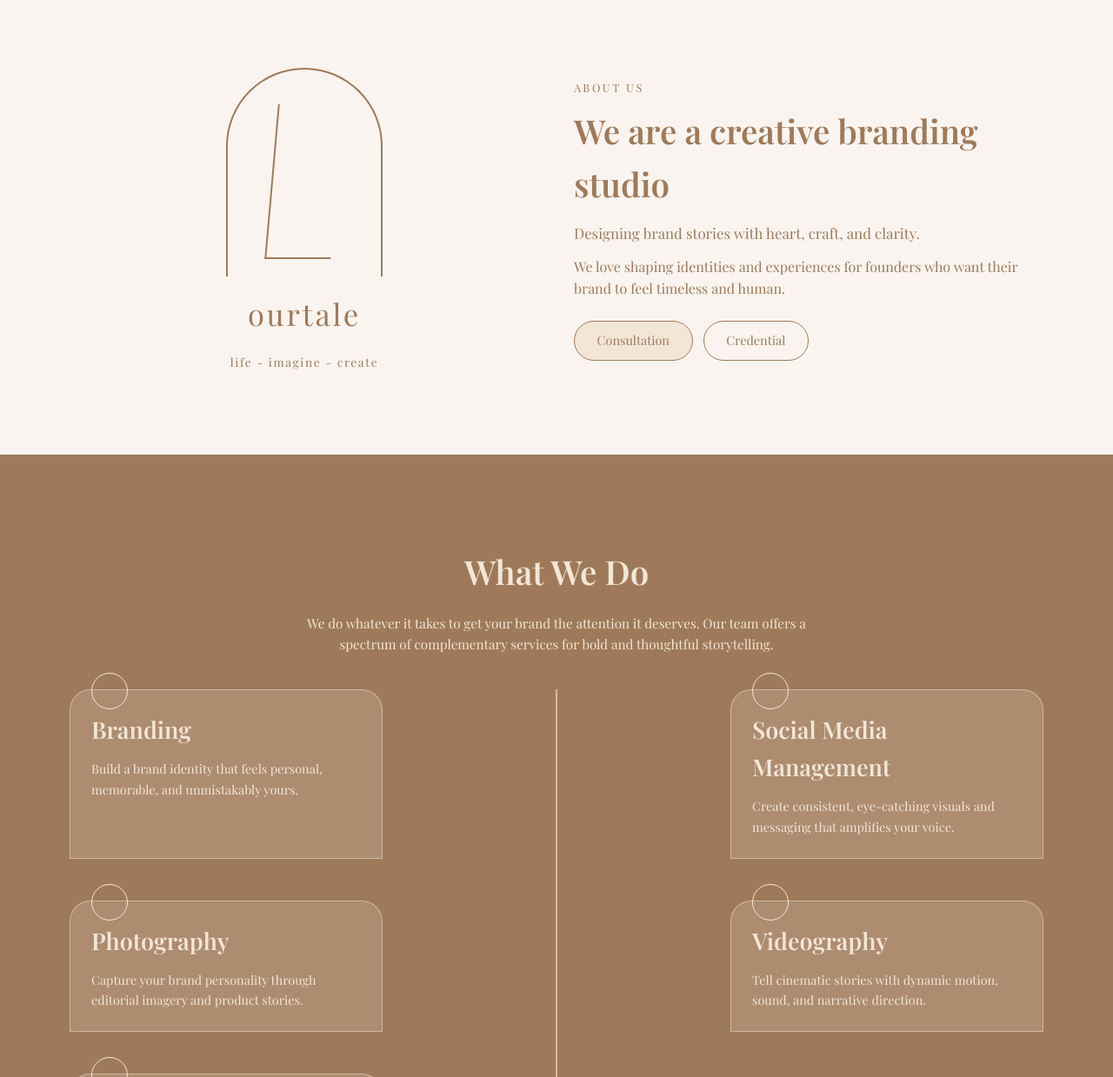
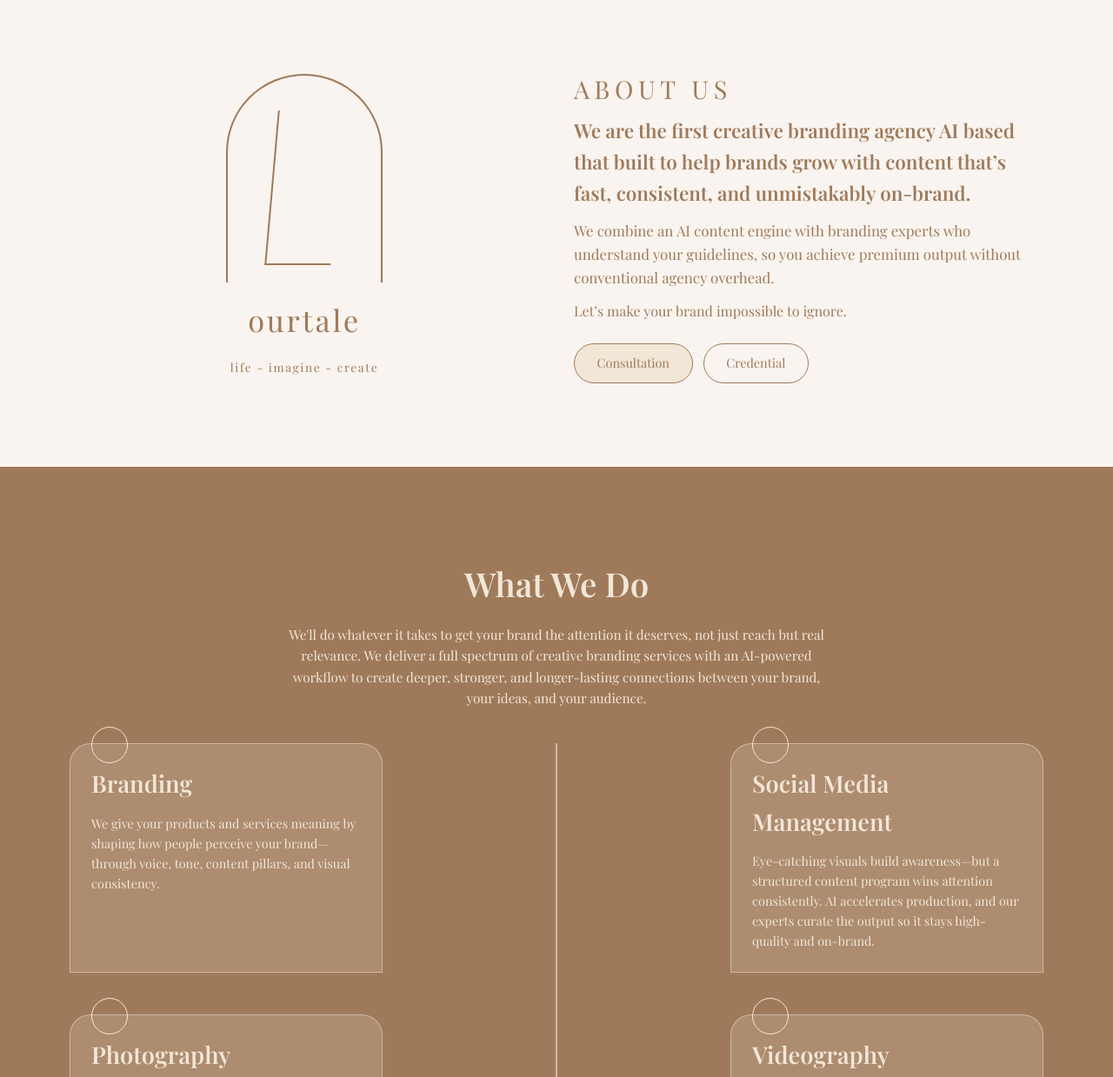
Before and after one commit to dnizdz/Steven-landing-page, a plain HTML site: page index.html in a window 1280 px wide. Shown: the part 100-1339 px from the top of the page at 87% size. Drawn offline with nearby package versions, Linux system fonts and the light colour scheme.

Commit message:
Add configurable font sizes

```diff
--- a/config.json
+++ b/config.json
@@ -7,8 +7,24 @@
     "secondaryColor": "#f2e6d7",
     "backgroundColor": "#f9f4ef",
     "fontFamily": "'Playfair Display', serif",
-    "headingSize": "2.4rem",
-    "bodySize": "1rem"
+    "fontSizes": {
+      "body": "1rem",
+      "brand": "1.7rem",
+      "nav": "0.95rem",
+      "hero-mark": "2.15rem",
+      "tagline": "0.85rem",
+      "hero-title": "1.4rem",
+      "eyebrow": "1.8rem",
+      "hero-subtitle": "1.05rem",
+      "hero-body": "1rem",
+      "cta": "0.9rem",
+      "section-title": "2.4rem",
+      "section-body": "0.95rem",
+      "card-title": "1.7rem",
+      "card-body": "0.9rem",
+      "work-label": "0.9rem",
+      "footer": "0.85rem"
+    }
   },
   "nav": {
     "brand": "ourtale",
@@ -23,9 +39,9 @@
   },
   "hero": {
     "eyebrow": "About Us",
-    "title": "We are a creative branding studio",
-    "subtitle": "Designing brand stories with heart, craft, and clarity.",
-    "body": "We love shaping identities and experiences for founders who want their brand to feel timeless and human.",
+    "title": "We are the first creative branding agency AI based that built to help brands grow with content that’s fast, consistent, and unmistakably on-brand.",
+    "subtitle": "We combine an AI content engine with branding experts who understand your guidelines, so you achieve premium output without conventional agency overhead.",
+    "body": "Let’s make your brand impossible to ignore.",
     "tagline": "life - imagine - create",
     "ctaText": "Consultation",
     "ctaLink": "#contact",
@@ -36,28 +52,28 @@
   },
   "services": {
     "title": "What We Do",
-    "intro": "We do whatever it takes to get your brand the attention it deserves. Our team offers a spectrum of complementary services for bold and thoughtful storytelling."
+    "intro": "We'll do whatever it takes to get your brand the attention it deserves, not just reach but real relevance. We deliver a full spectrum of creative branding services with an AI-powered workflow to create deeper, stronger, and longer-lasting connections between your brand, your ideas, and your audience."
   },
   "features": [
     {
       "title": "Branding",
-      "description": "Build a brand identity that feels personal, memorable, and unmistakably yours."
+      "description": "We give your products and services meaning by shaping how people perceive your brand—through voice, tone, content pillars, and visual consistency."
     },
     {
       "title": "Social Media Management",
-      "description": "Create consistent, eye-catching visuals and messaging that amplifies your voice."
+      "description": "Eye-catching visuals build awareness—but a structured content program wins attention consistently. AI accelerates production, and our experts curate the output so it stays high-quality and on-brand."
     },
     {
       "title": "Photography",
-      "description": "Capture your brand personality through editorial imagery and product stories."
+      "description": "We transform your simple product photos into professional, brand-consistent visuals. With AI-powered enhancement and expert curation, we refine backgrounds, lighting, color, and composition to match your brand guidelines—so every product looks premium across every post."
     },
     {
       "title": "Videography",
-      "description": "Tell cinematic stories with dynamic motion, sound, and narrative direction."
+      "description": "We transform your simple product photos into professional commercial product videos. We craft strong hooks, clean motion, and clear messaging so your product looks premium, your brand looks credible, and your content drives action."
     },
     {
       "title": "Reels & TikTok Management",
-      "description": "Plan, shoot, and edit short-form content built for engagement and growth."
+      "description": "We support you from concept to execution such as storylines, copywriting, trend/audio recommendations, and content guidance."
     }
   ],
   "works": {
--- a/main.js
+++ b/main.js
@@ -90,8 +90,11 @@ const applyTheme = (theme) => {
   root.style.setProperty("--secondary-color", theme.secondaryColor);
   root.style.setProperty("--background-color", theme.backgroundColor);
   root.style.setProperty("--font-family", theme.fontFamily);
-  root.style.setProperty("--heading-size", theme.headingSize);
-  root.style.setProperty("--body-size", theme.bodySize);
+  if (theme.fontSizes) {
+    Object.entries(theme.fontSizes).forEach(([key, value]) => {
+      root.style.setProperty(`--size-${key}`, value);
+    });
+  }
 };
 
 const setDocumentTitle = (config) => {
--- a/styles.css
+++ b/styles.css
@@ -13,7 +13,7 @@
 
 body {
   font-family: var(--font-family);
-  font-size: var(--body-size);
+  font-size: var(--size-body);
   background: var(--background-color);
   color: var(--primary-color);
   line-height: 1.6;
@@ -69,7 +69,7 @@ button {
 }
 
 .brand {
-  font-size: calc(var(--heading-size) * 0.7);
+  font-size: var(--size-brand);
   letter-spacing: 0.08em;
   text-transform: lowercase;
 }
@@ -82,8 +82,7 @@ button {
   list-style: none;
   display: flex;
   gap: 1.5rem;
-
-  font-size: calc(var(--body-size) * 0.95);
+  font-size: var(--size-nav);
 }
 
 .nav-toggle {
@@ -145,39 +144,36 @@ button {
 }
 
 .hero-mark {
-  font-size: calc(var(--heading-size) * 0.9);
+  font-size: var(--size-hero-mark);
   letter-spacing: 0.08em;
   text-transform: lowercase;
 }
 
 .hero-tagline {
-
   text-transform: lowercase;
-  font-size: calc(var(--body-size) * 0.85);
+  font-size: var(--size-tagline);
   letter-spacing: 0.12em;
 }
 
 .hero-content h1 {
-  font-size: var(--heading-size);
+  font-size: var(--size-hero-title);
   margin-bottom: 0.75rem;
 }
 
 .eyebrow {
-
   letter-spacing: 0.2em;
   text-transform: uppercase;
-  font-size: calc(var(--body-size) * 0.8);
+  font-size: var(--size-eyebrow);
   margin-bottom: 0.5rem;
 }
 
 .subtitle {
-  font-size: calc(var(--body-size) * 1.05);
+  font-size: var(--size-hero-subtitle);
   margin-bottom: 0.75rem;
 }
 
 .body {
-
-  font-size: var(--body-size);
+  font-size: var(--size-hero-body);
   margin-bottom: 1.5rem;
 }
 
@@ -192,8 +188,7 @@ button {
   padding: 0.65rem 1.6rem;
   border-radius: var(--radius-pill);
   border: 1px solid var(--primary-color);
-
-  font-size: calc(var(--body-size) * 0.9);
+  font-size: var(--size-cta);
   background: var(--secondary-color);
   color: var(--primary-color);
   transition: transform 0.2s ease, box-shadow 0.2s ease;
@@ -217,16 +212,15 @@ button {
 }
 
 .services h2 {
-  font-size: var(--heading-size);
+  font-size: var(--size-section-title);
   text-align: center;
 }
 
 .section-intro {
-
   text-align: center;
   max-width: 620px;
   margin: 1rem auto 2.5rem;
-  font-size: calc(var(--body-size) * 0.95);
+  font-size: var(--size-section-body);
 }
 
 .services-stream {
@@ -258,13 +252,12 @@ button {
 }
 
 .service-card h3 {
-  font-size: calc(var(--heading-size) * 0.7);
+  font-size: var(--size-card-title);
   margin-bottom: 0.75rem;
 }
 
 .service-card p {
-
-  font-size: calc(var(--body-size) * 0.9);
+  font-size: var(--size-card-body);
 }
 
 .service-card::before {
@@ -286,7 +279,7 @@ button {
 
 .works h2 {
   text-align: center;
-  font-size: var(--heading-size);
+  font-size: var(--size-section-title);
 }
 
 .works .section-intro {
@@ -305,7 +298,7 @@ button {
   min-height: 120px;
   display: grid;
   place-items: center;
-
+  font-size: var(--size-work-label);
   text-transform: lowercase;
   letter-spacing: 0.08em;
   background: color-mix(in srgb, var(--secondary-color) 80%, transparent);
@@ -337,8 +330,7 @@ button {
 .site-footer {
   padding: 1.5rem 0;
   text-align: center;
-
-  font-size: calc(var(--body-size) * 0.85);
+  font-size: var(--size-footer);
 }
 
 @media (min-width: 768px) {
```
